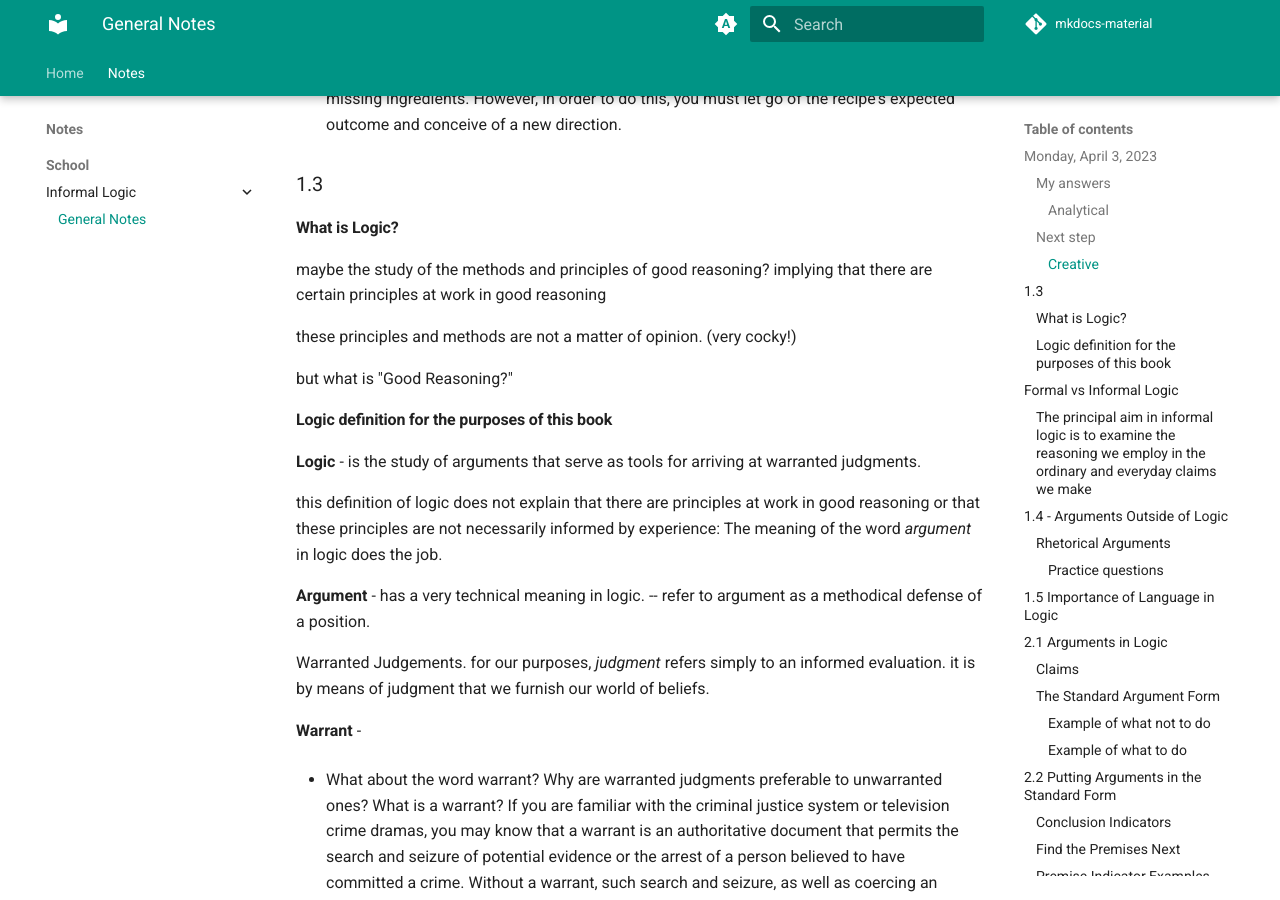
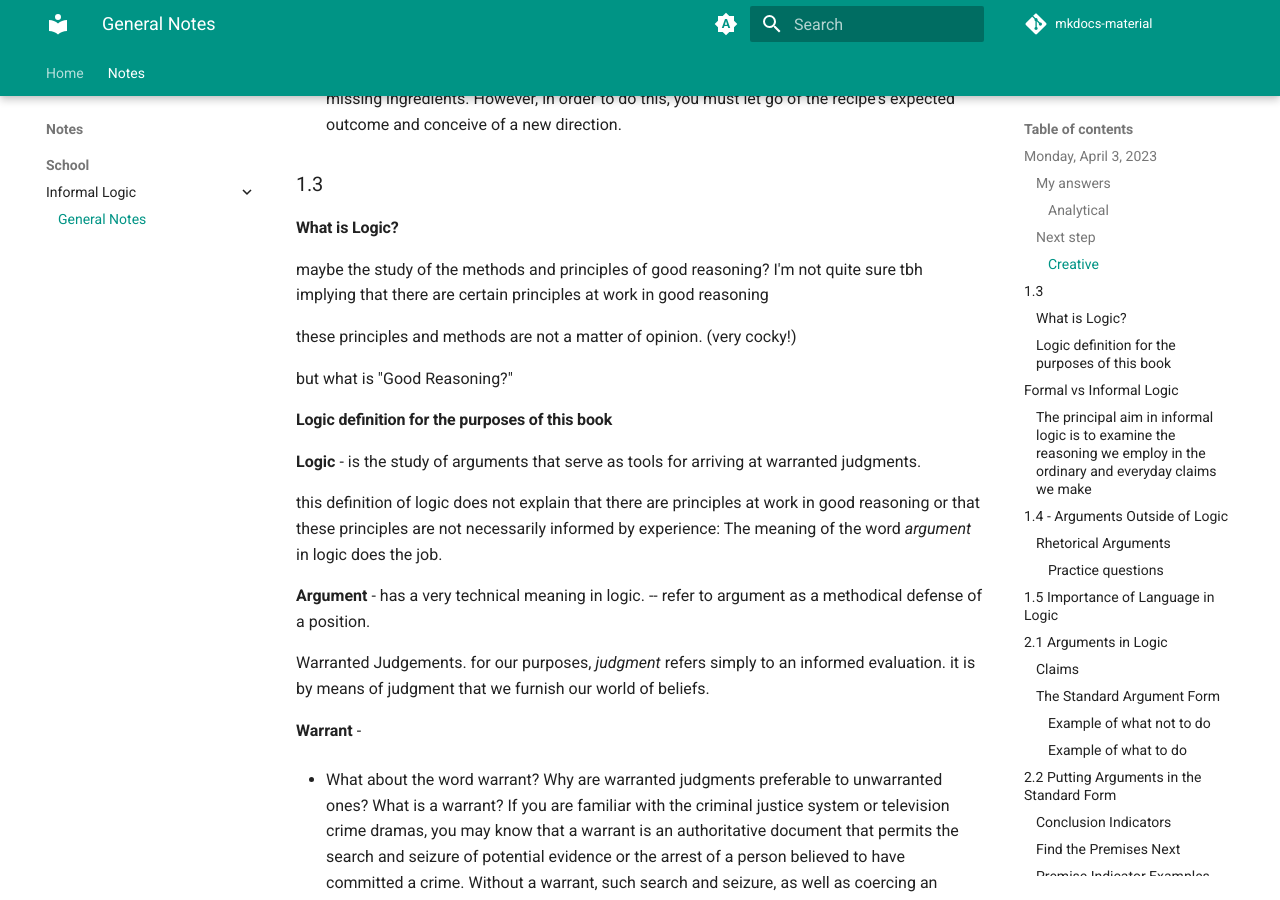
Before and after one commit to Raney-org/mkdocs-material, an MkDocs documentation site: the page built from docs/school/informal-logic/notes.md, in a window 1280 px wide and 900 px high, scrolled down 838 px. Built offline with MkDocs 1.6.1 and Material for MkDocs 9.7.7, drawn with Linux system fonts in a browser that asks for light colours; comment, search, counter and statistics services are not loaded.

Commit message:
added a space to line 92. REBUILD!!

```diff
--- a/docs/school/informal-logic/notes.md
+++ b/docs/school/informal-logic/notes.md
@@ -31,7 +31,7 @@ we are not focused on relationships between parts and their wholes, as we are wh
 
 #### What is Logic?
 
-maybe the study of the methods and principles of good reasoning?
+maybe the study of the methods and principles of good reasoning? I'm not quite sure tbh
 implying that there are certain principles at work in good reasoning
 
 these principles and methods are not a matter of opinion. (very cocky!)
```
Also changed, not shown: mkdocs.yml (line endings or trailing spaces).
